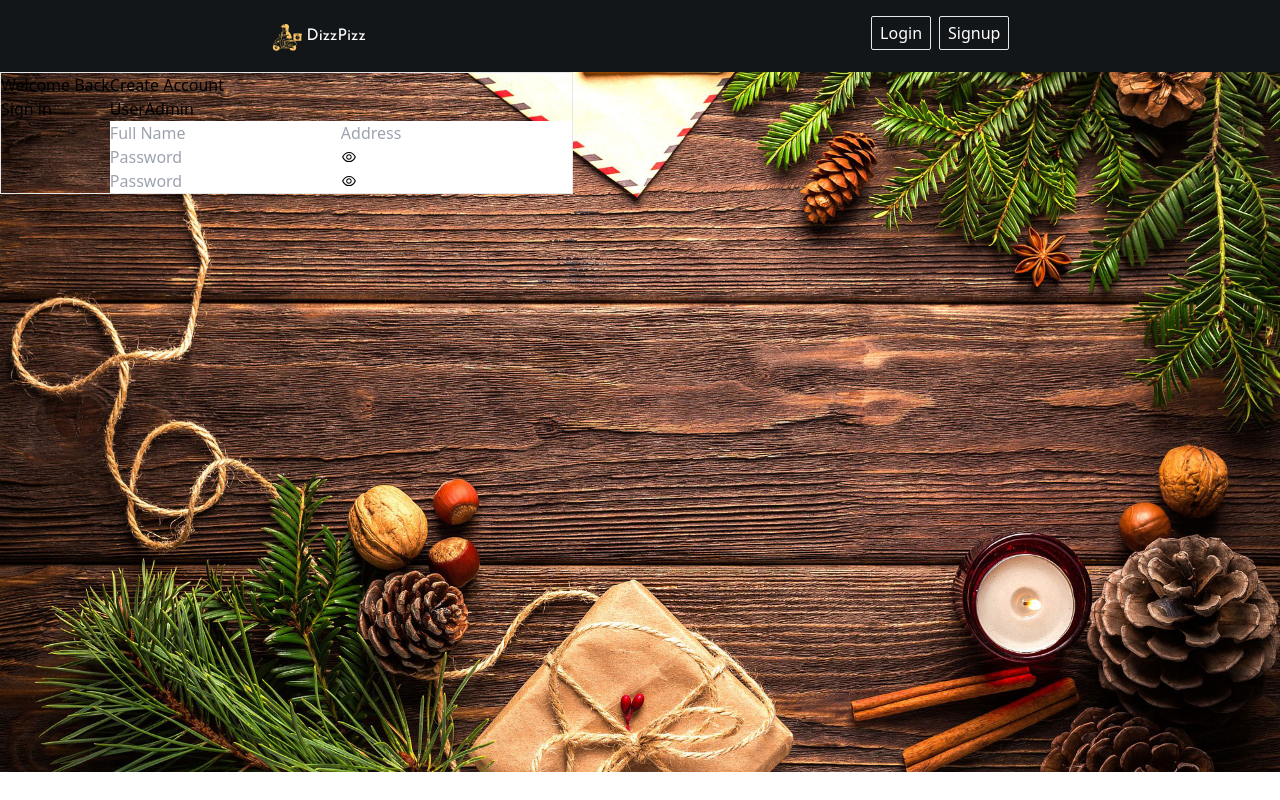
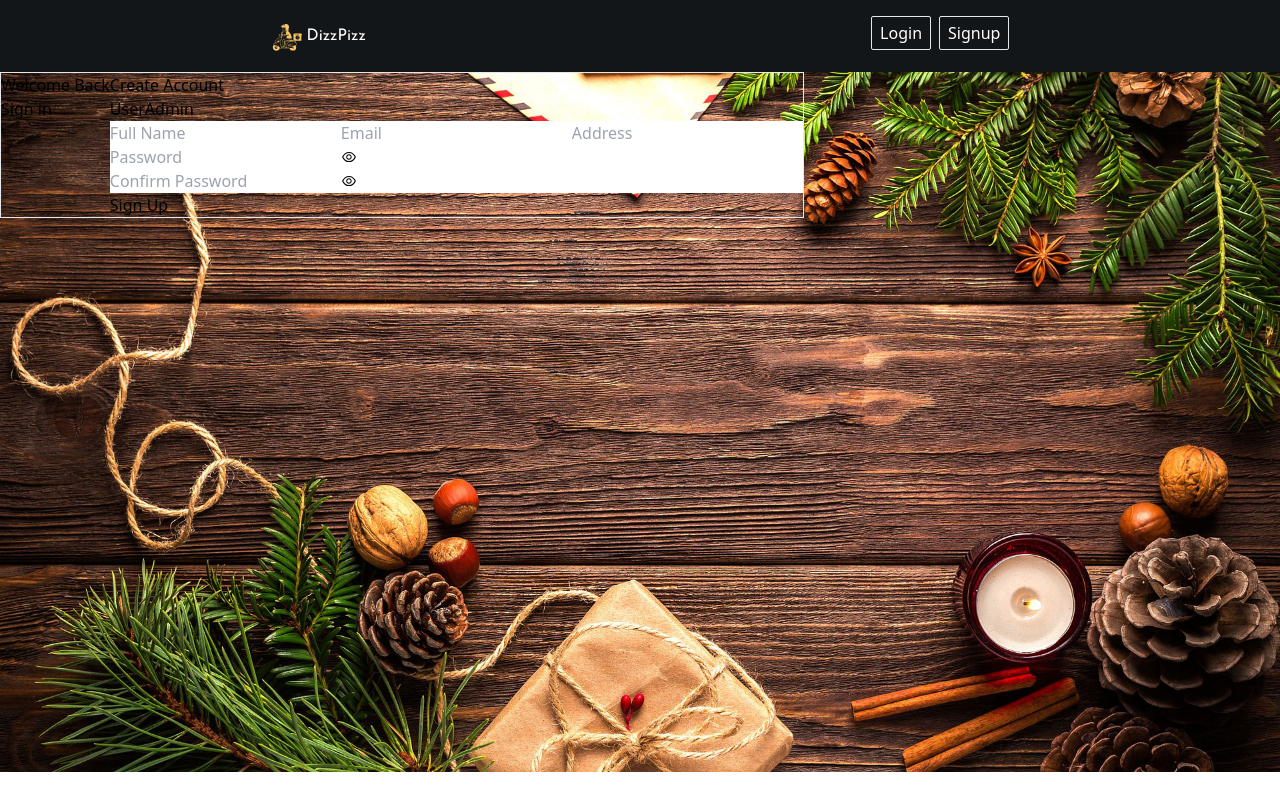
Before and after one commit to abtyagi15/OIBSIP, a React (Create React App) app in the folder dizzpizz/: page /signup in a window 1280 px wide. Built offline with nearby package versions, Linux system fonts and the light colour scheme.

Commit message:
password and confirm password validation is added

```diff
--- a/dizzpizz/src/pages/Signup.js
+++ b/dizzpizz/src/pages/Signup.js
@@ -2,8 +2,33 @@ import React, { useState } from "react";
 import {AiOutlineEye,AiOutlineEyeInvisible} from "react-icons/ai"
 
 const Signup = () => {
-  const [role, setRole] = useState("User");
+  // const [role, setRole] = useState("User");
   const [passwords,setPasswords] = useState(["hidden","hidden"]);
+  const [formData,setFormData] = useState({
+    fullName: "",
+    email:"",
+    address:"",
+    password:"",
+    confirmPassword:"",
+    role:"User"
+  })
+  const changeHandler = (event) =>{
+    const {name,value} = event.target;
+    setFormData((prevData)=>{
+      return{
+        ...prevData,
+           [name] : value
+      }
+    });
+
+  }
+
+  const submitHandler = (event) => {
+    event.preventDefault();
+    console.log("Form is successfully submitted.............");
+    console.log(formData);
+  }
+
   return (
     <div className="flex justify-center border">
       <div>
@@ -12,27 +37,40 @@ const Signup = () => {
       </div>
       <div>
         <p>Create Account</p>
-        <form>
+        <form onSubmit={submitHandler}>
           <div className="flex">
             <p
-              onClick={() => setRole("User")}
+              onClick={() => setFormData((prevData)=>{
+                return{
+                  ...prevData,
+                     role : "User"
+                }
+              })}
               className="cursor-pointer hover:text-[white]"
             >
               User
             </p>
             <p
-              onClick={() => setRole("Admin")}
+              onClick={() => setFormData((prevData)=>{
+                return{
+                  ...prevData,
+                     role : "Admin"
+                }
+              })}
               className="cursor-pointer hover:text-[white]"
             >
               Admin
             </p>
           </div>
-          <input type="text" name="fullName" placeholder="Full Name" />
-          {role === "User" && (
-            <input type="text" name="address" placeholder="Address" />
+          <input type="text" name="fullName" placeholder="Full Name" value={formData.fullName} onChange={changeHandler}/>
+          <input type="email" name="email" placeholder="Email" value={formData.email} onChange={changeHandler}/>
+
+          {formData.role === "User" && (
+            <input type="text" name="address" placeholder="Address" value={formData.address} onChange={changeHandler}/>
           )}
           <div className="bg-white flex items-center">
-            <input type={passwords[0] === "hidden" ? "password" : "text"} name="password" placeholder="Password"  />
+            <input type={passwords[0] === "hidden" ? "password" : "text"} name="password" placeholder="Password" value={formData.Password}
+            onChange={changeHandler}  />
             {
              (passwords[0]==="hidden") ?
                 (<AiOutlineEye
@@ -55,7 +93,8 @@ const Signup = () => {
             }
           </div>
           <div className="bg-white flex items-center">
-            <input type={passwords[1] === "hidden" ? "password" : "text"} name="password" placeholder="Password"  />
+            <input type={passwords[1] === "hidden" ? "password" : "text"} name="confirmPassword" placeholder="Confirm Password" value={formData.confirmPassword}
+              onChange={changeHandler} />
             {
              (passwords[1]==="hidden") ?
                 (<AiOutlineEye
@@ -77,6 +116,12 @@ const Signup = () => {
                 )} className="cursor-pointer"/>
             }
           </div>
+          {
+            (formData.password!==formData.confirmPassword) && <p>Password does not match</p>
+          }
+
+
+          <button>Sign Up</button>
         </form>
       </div>
     </div>
```
